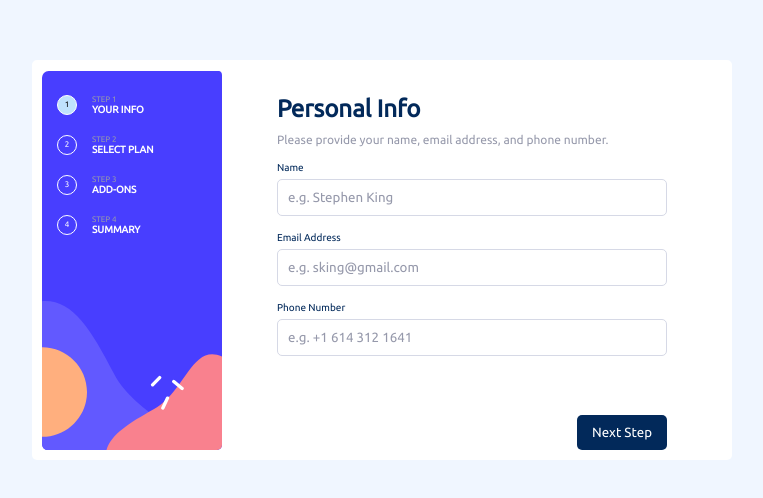
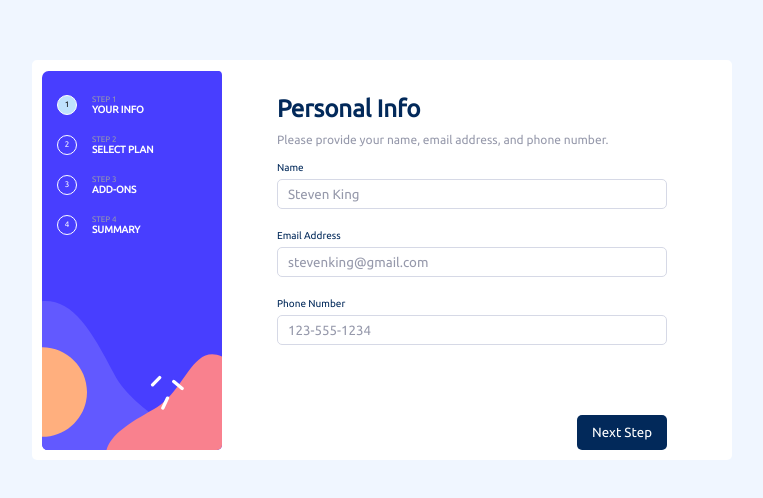
Before and after one commit to scott-shubert/react-multi-step-form, a React (Vite) app: page / in a window 1280 px wide. Shown: the part 108-606 px from the top of the page, without its empty margins (258-1021 px from the left). Built offline with nearby package versions, Linux system fonts and the light colour scheme.

Commit message:
Using React Hook Form, adding form validation and error messages

```diff
--- a/package.json
+++ b/package.json
@@ -12,6 +12,7 @@
   "dependencies": {
     "react": "^18.3.1",
     "react-dom": "^18.3.1",
+    "react-hook-form": "^7.53.0",
     "react-router-dom": "^6.26.1",
     "react-switch": "^7.0.0"
   },
--- a/src/components/text-input.tsx
+++ b/src/components/text-input.tsx
@@ -1,35 +1,29 @@
 import { useId } from 'react'
+import { useController, UseControllerProps } from 'react-hook-form'
+import { FormValues } from '../routes/contact'
 
 export default function TextInput({
 	label,
 	placeholder,
-	type,
-	state,
-	onStateChange,
-}: {
-	label: string
-	placeholder: string
-	type: string
-	state: string
-	onStateChange: (value: string) => void
-}) {
+	...props
+}: { label: string; placeholder: string } & UseControllerProps<FormValues>) {
 	const id = useId()
-
+	const { field, fieldState } = useController(props)
 	return (
 		<div>
 			<label className='input-label' htmlFor={id}>
 				{label}
 			</label>
-			<div>
+			<div className='input-container'>
 				<input
-					required={true}
+					{...field}
 					className='text-input'
 					id={id}
-					type={type}
 					placeholder={placeholder}
-					value={state}
-					onChange={(event) => onStateChange(event.target.value)}
 				/>
+				<p className='error-text' role='alert'>
+					{fieldState.error?.message}
+				</p>
 			</div>
 		</div>
 	)
--- a/src/index.css
+++ b/src/index.css
@@ -165,15 +165,26 @@ body {
 
 .text-input {
     margin-top: 5px;
-    margin-bottom: 10px;
     width: 100%;
     padding: 10px;
     border-radius: var(--border-radius);
     border: 1px solid var(--light-gray);
+    height: 30px;
+}
+
+.input-container {
+    height: 50px;
 }
 
 .text-input::placeholder {
     color: var(--cool-gray);
+}
+
+.error-text {
+    font-size: 8px;
+    color: var(--purplish);
+    margin: 0;
+    margin-top: 2px;
 }
 
 /* contact page */
--- a/src/routes/contact.tsx
+++ b/src/routes/contact.tsx
@@ -2,6 +2,13 @@ import { useNavigate } from 'react-router'
 import TextInput from '../components/text-input'
 import { SubscriptionDetails } from '../interfaces'
 import { paths } from './root'
+import { useForm, SubmitHandler } from 'react-hook-form'
+
+export type FormValues = {
+	name: string
+	email: string
+	phone: string
+}
 
 export default function Contact({
 	formState,
@@ -11,21 +18,18 @@ export default function Contact({
 	setFormState: (value: SubscriptionDetails) => void
 }) {
 	const navigate = useNavigate()
+	const { control, handleSubmit } = useForm<FormValues>({
+		defaultValues: {
+			name: formState.name,
+			email: formState.email,
+			phone: formState.phone,
+		},
+		mode: 'onChange',
+	})
 
-	const handleNameChange = (name: string) => {
-		setFormState({ ...formState, name })
-	}
-
-	const handleEmailChange = (email: string) => {
-		setFormState({ ...formState, email })
-	}
-
-	const handlePhoneChange = (phone: string) => {
-		setFormState({ ...formState, phone })
-	}
-
-	const handleSubmit = (event: React.SyntheticEvent) => {
-		event.preventDefault()
+	const onSubmit: SubmitHandler<FormValues> = (data) => {
+		const { name, email, phone } = data
+		setFormState({ ...formState, name, email, phone })
 		navigate(paths[1].value)
 	}
 
@@ -36,27 +40,39 @@ export default function Contact({
 				Please provide your name, email address, and phone number.
 			</p>
 			<div>
-				<form id='contact-form' onSubmit={handleSubmit}>
+				<form id='contact-form' onSubmit={handleSubmit(onSubmit)}>
 					<TextInput
+						placeholder='Steven King'
 						label='Name'
-						placeholder='e.g. Stephen King'
-						type='text'
-						state={formState.name}
-						onStateChange={(value) => handleNameChange(value)}
+						control={control}
+						name='name'
+						rules={{ required: 'Name is Required' }}
 					/>
 					<TextInput
+						placeholder='stevenking@gmail.com'
 						label='Email Address'
-						placeholder='e.g. sking@gmail.com'
-						type='email'
-						state={formState.email}
-						onStateChange={(value) => handleEmailChange(value)}
+						control={control}
+						name='email'
+						rules={{
+							required: 'Email is Required',
+							pattern: {
+								value: /^[^@]+@[^@]+\.[^@]+$/,
+								message: 'Invalid Format',
+							},
+						}}
 					/>
 					<TextInput
+						placeholder='123-555-1234'
 						label='Phone Number'
-						placeholder='e.g. +1 614 312 1641'
-						type='tel'
-						state={formState.phone}
-						onStateChange={(value) => handlePhoneChange(value)}
+						control={control}
+						name='phone'
+						rules={{
+							required: 'Phone Number is Required',
+							pattern: {
+								value: /^(\(\d{3}\)|\d{3})-?\d{3}-?\d{4}$/,
+								message: 'Invalid Format',
+							},
+						}}
 					/>
 				</form>
 			</div>
```
Also changed, not shown: 1 other file (tests, documents, lock files or other folders).
